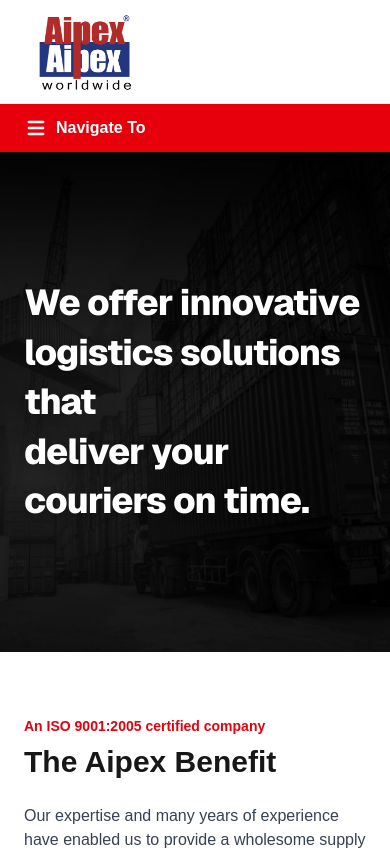
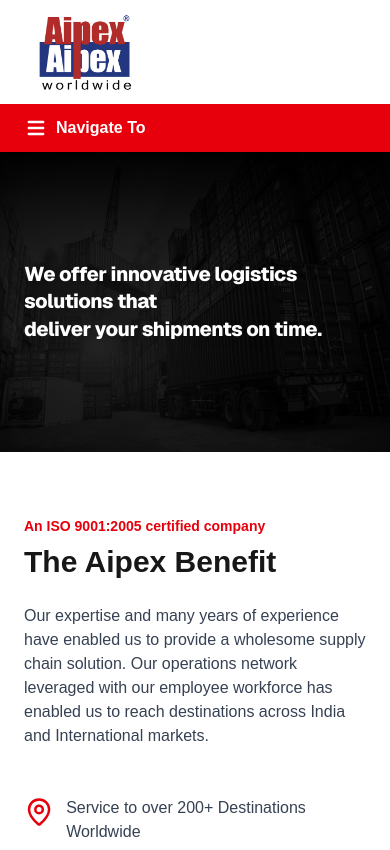
Before and after one commit to Faiyyaz25003/Aipex-Worldwide, a Next.js app: page / in a window 390 px wide. Shown: the top 850 px of the page. Built offline with nearby package versions, Linux system fonts and the light colour scheme.

Commit message:
Update Hero component for improved responsiveness and text clarity

```diff
--- a/src/Components/Hero/Hero.jsx
+++ b/src/Components/Hero/Hero.jsx
@@ -1,13 +1,12 @@
-
 "use client";
 import React from "react";
 
 const Hero = () => {
   return (
     <section
-      className="relative h-[500px] flex items-center justify-center text-white"
+      className="relative h-[300px] md:h-[500px] flex items-center justify-center text-white"
       style={{
-        backgroundImage: "url('/hero.jpeg')", // ✅ Replace with your own image
+        backgroundImage: "url('/hero.jpeg')", // ✅ Your image in /public folder
         backgroundSize: "cover",
         backgroundPosition: "center",
       }}
@@ -15,11 +14,11 @@
       {/* Dark overlay */}
       <div className="absolute inset-0 bg-black/60"></div>
 
-      {/* Content */}
+      {/* Text Content */}
       <div className="relative z-10 max-w-5xl px-6 text-left">
-        <h1 className="text-4xl md:text-[40px] font-extrabold leading-snug tracking-tight drop-shadow-lg font-sans">
+        <h1 className="text-xl md:text-[40px] font-extrabold leading-snug tracking-tight drop-shadow-lg font-sans">
           We offer innovative logistics solutions that <br />
-          deliver your couriers on time.
+          deliver your shipments on time.
         </h1>
       </div>
     </section>
```
